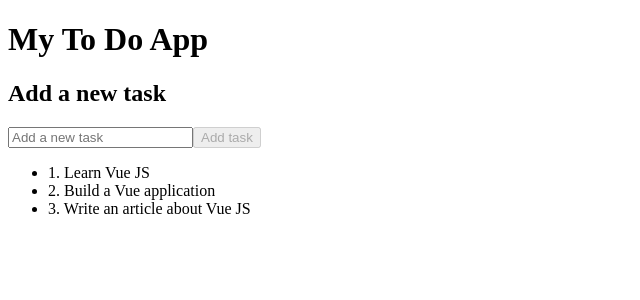
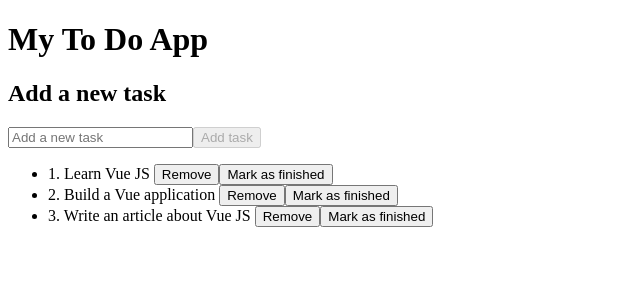
Before and after one commit to Rusydy/vue-project-1, a Vue app: page / in a window 1280 px wide. Shown: the top 300 px of the page, without its empty margins (0-640 px from the left). Built offline with nearby package versions, Linux system fonts and the light colour scheme.

Commit message:
feat: Add remove and toggle functionality for tasks in App.vue

```diff
--- a/src/App.vue
+++ b/src/App.vue
@@ -11,6 +11,11 @@
   <ul>
     <li v-for="task in tasks" :key="task.id">
       {{ task.id }}. {{ task.name }}
+
+      <button @click="removeTask(task.id)">Remove</button>
+      <button @click="toggleTask(task.id)">
+        {{ task.finished ? 'Mark as unfinished' : 'Mark as finished' }}
+      </button>
     </li>
   </ul>
 </template>
```
